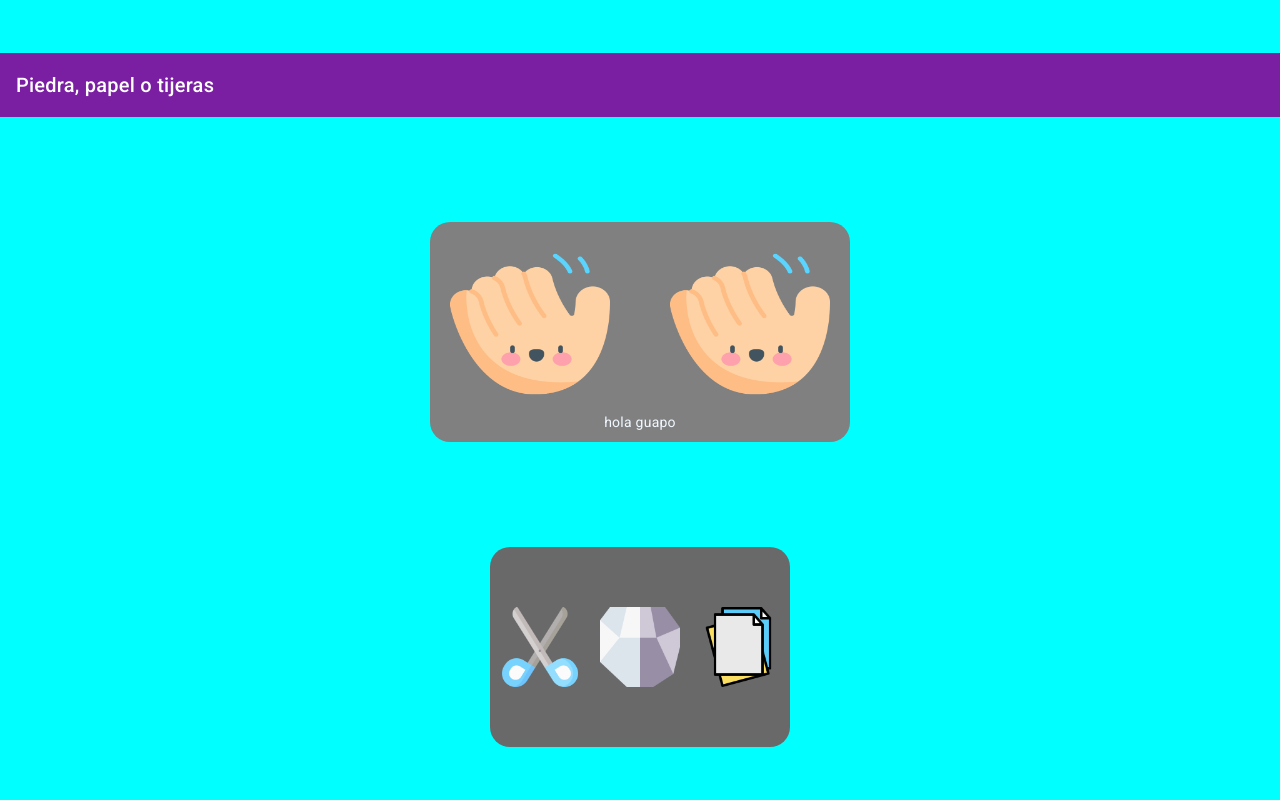
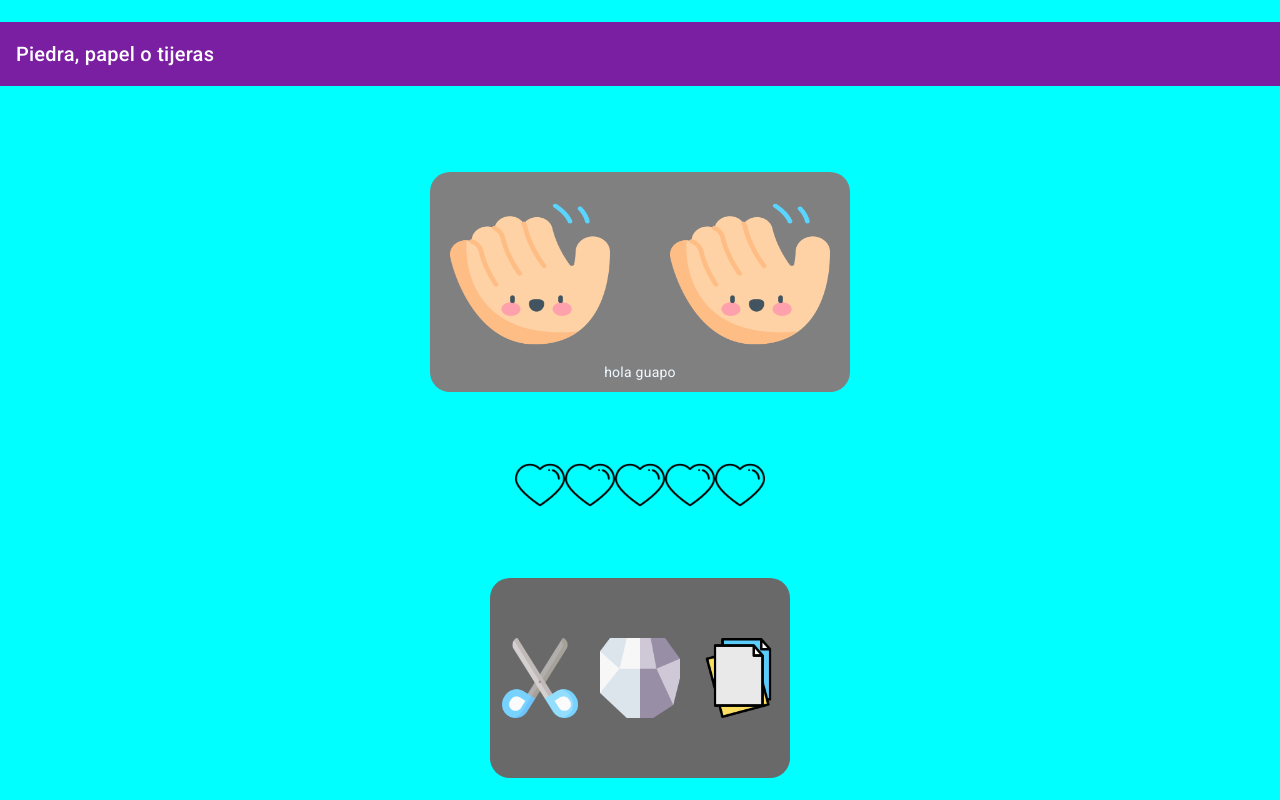
Before and after one commit to DiaboloRoucho/ModuloDeJuegos, an Angular app: page / in a window 1280 px wide. Built offline with nearby package versions, Linux system fonts and the light colour scheme.

Commit message:
falta meter el boton de reiniciar

```diff
--- a/src/app/ppt/ppt.component.css
+++ b/src/app/ppt/ppt.component.css
@@ -7,6 +7,19 @@
     flex-direction: column;
     align-items: center;
 
+}
+.vidas{
+    width: 50px;
+    height: 50px;
+
+}
+.contenedorVidas{
+    width: 400px;
+    height: 100px;
+    display: flex;
+    justify-content: center;
+    align-items: center;
+    animation: aparicion 1s;
 }
 .consola{
     width: 400px;
@@ -36,11 +49,14 @@
     height: 90%;
     width: 40%;
     margin: 10px;
+    animation: saludo 3s;
+}
+.resultado:hover{
+    animation: seleccion 1s forwards;
 }
 img{
     height: 100%;
     width: 100%;
-    animation: saludo 3s;
 }
 .selecciones{
     width: 300px;
@@ -89,8 +105,16 @@ img{
 
 }
 @keyframes parpadeo{
+    40%{
+        transform: scale(1.05);
+    }
+}
+@keyframes seleccion{
     50%{
-        transform: scale(1.05);
+        transform: scale(2.5);
+    }
+    100%{
+        transform: scale(2);
     }
 }
 .tijeras{
--- a/src/app/ppt/ppt.component.html
+++ b/src/app/ppt/ppt.component.html
@@ -1,5 +1,6 @@
 <div class="contenedor_general">
     <mat-toolbar color="primary">Piedra, papel o tijeras</mat-toolbar>
+    <div>{{textoF}}</div>
     <div class="consola">
         <div class="resultados">
             <div class="resultado jugador">
@@ -11,6 +12,11 @@
         </div>
         <div class="textoF">{{texto}}</div>
     </div>
+    <div class="contenedorVidas">
+        <div class="vidas" *ngFor="let vida of  vidas">
+            <img src={{vida.imagen}} alt="10">
+        </div>
+    </div>
     <div class="selecciones">
         <div (click)="elegir(2)" class="eleccion tijeras"></div>
         <div (click)="elegir(0)" class="eleccion piedra"></div>
--- a/src/app/ppt/ppt.component.ts
+++ b/src/app/ppt/ppt.component.ts
@@ -11,16 +11,23 @@ export class PptComponent implements OnInit{
   eleccionesImg:string[]=["/assets/stone_839307.png", "/assets/papers_8213001.png", "/assets/scissors_3375800.png"];
   textoJ:string="";
   textoM:string="";
-  vidas:number=5;
+  textoF:string=""
+  vidas:vida[]=[new vida("/assets/heart_707680.png"),
+  new vida("/assets/heart_707680.png"),
+  new vida("/assets/heart_707680.png"),
+  new vida("/assets/heart_707680.png"),
+  new vida("/assets/heart_707680.png")];
+
 
   ngOnInit(): void {
     this.texto="hola guapo";
     this.textoJ="/assets/waving-hand_9756304.png"
     this.textoM="/assets/waving-hand_9756304.png"
+
   }
   elegir (eleccion:number){
-    this.texto="elegiste: "+eleccion;
 
+    if(this.vidas.length!=0){
     var eleccionMaquina = Math.floor(Math.random()*3);
 
     if(this.elecciones[eleccion]=="tijeras"&& this.elecciones[eleccionMaquina]=="papel"||
@@ -36,7 +43,9 @@ export class PptComponent implements OnInit{
       this.textoM=this.eleccionesImg[eleccionMaquina];
       this.textoJ=this.eleccionesImg[eleccion];
       this.texto="Perdiste";
-      this.vidas--
+      this.vidas.pop();
+
+
     }
     if(this.elecciones[eleccion]=="tijeras"&& this.elecciones[eleccionMaquina]=="tijeras"||
     this.elecciones[eleccion]=="piedra"&& this.elecciones[eleccionMaquina]=="piedra"||
@@ -45,7 +54,16 @@ export class PptComponent implements OnInit{
       this.textoJ=this.eleccionesImg[eleccion];
       this.texto="empate";
     }
+  }if(this.vidas.length == 0){
+        this.textoF = "Perdiste de la hostia"
+      }
   }
 
 
 }
+class vida{
+  imagen:string;
+  constructor(i:string){
+      this.imagen = i;
+  }
+}
```
Also changed, not shown: src/assets/heart_707680.png (added).
